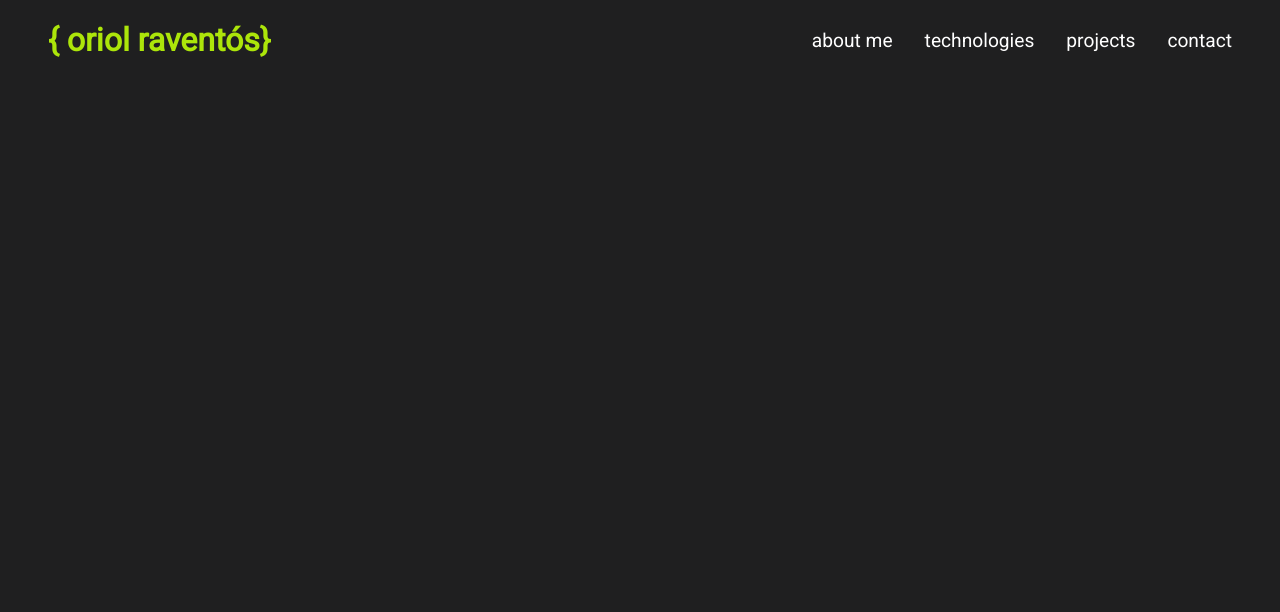
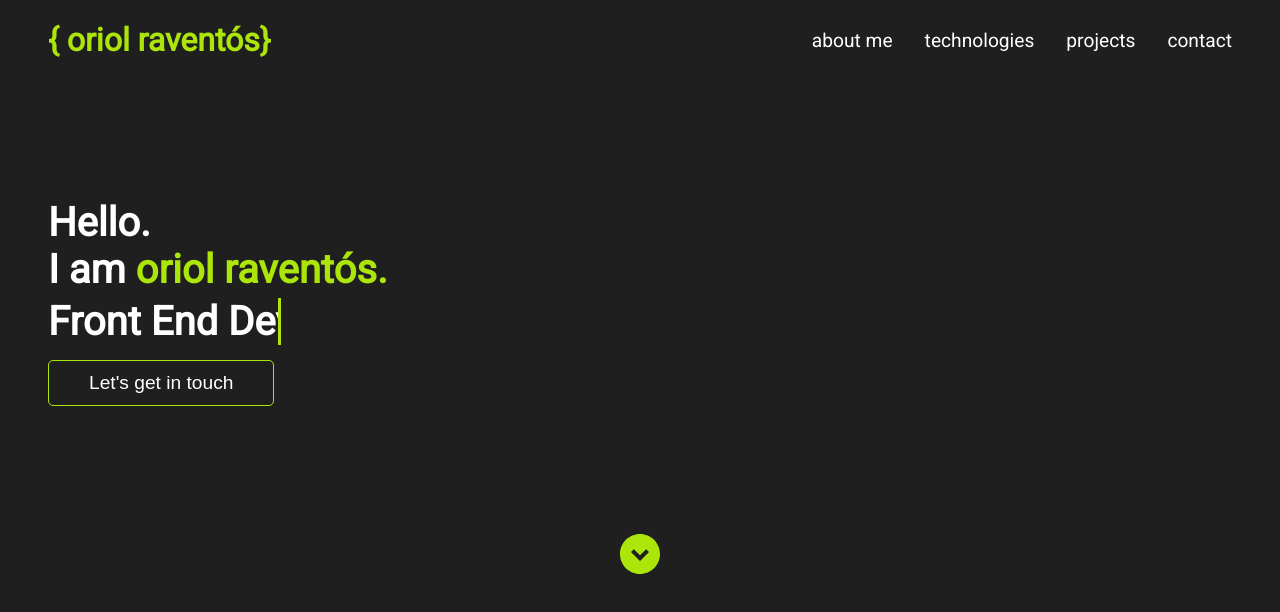
Before and after one commit to oriolraventosc/oriol-raventos-portfolio-front, a React (Create React App) app: page / in a window 1280 px wide. Shown: the top 612 px of the page. Built offline with nearby package versions, Linux system fonts and the light colour scheme.

Commit message:
Create hero component and it's test

```diff
--- a/package.json
+++ b/package.json
@@ -3,7 +3,11 @@
   "version": "0.1.0",
   "private": true,
   "dependencies": {
+    "@emotion/react": "^11.10.5",
+    "@emotion/styled": "^11.10.5",
     "@fontsource/roboto": "^4.5.8",
+    "@mui/icons-material": "^5.11.0",
+    "@mui/material": "^5.11.0",
     "@testing-library/jest-dom": "^5.16.5",
     "@testing-library/react": "^13.4.0",
     "@testing-library/user-event": "^13.5.0",
--- a/src/components/App/App.css
+++ /dev/null
@@ -1,38 +0,0 @@
-.App {
-  text-align: center;
-}
-
-.App-logo {
-  height: 40vmin;
-  pointer-events: none;
-}
-
-@media (prefers-reduced-motion: no-preference) {
-  .App-logo {
-    animation: App-logo-spin infinite 20s linear;
-  }
-}
-
-.App-header {
-  background-color: #282c34;
-  min-height: 100vh;
-  display: flex;
-  flex-direction: column;
-  align-items: center;
-  justify-content: center;
-  font-size: calc(10px + 2vmin);
-  color: white;
-}
-
-.App-link {
-  color: #61dafb;
-}
-
-@keyframes App-logo-spin {
-  from {
-    transform: rotate(0deg);
-  }
-  to {
-    transform: rotate(360deg);
-  }
-}
--- a/src/components/App/App.js
+++ b/src/components/App/App.js
@@ -1,10 +1,11 @@
 import Header from "../Header/Header";
-import "./App.css";
+import Hero from "../Hero/Hero";
 
 const App = () => {
   return (
     <div className="App">
       <Header />
+      <Hero />
     </div>
   );
 };
--- a/src/components/Header/Header.jsx
+++ b/src/components/Header/Header.jsx
@@ -20,14 +20,18 @@ const Header = () => {
           >
             <span className="header-mobile__title">{"{ or }"}</span>
           </a>
+          <div className="hamburger">
             <Hamburger
+              rounded
+              left="40px"
               aria-label="toggle-menu"
               direction="left"
-            size={24}
+              size={20}
               color="#fff"
               duration={0.1}
               onToggle={() => toggleMenu()}
             />
+          </div>
         </div>
         <div className={mainMenuButtonClassName} aria-label="portfolio-menu">
           <a
--- a/src/components/Header/HeaderStyled.jsx
+++ b/src/components/Header/HeaderStyled.jsx
@@ -2,6 +2,10 @@ import styled from "styled-components";
 import MainTheme from "../../styles/ThemeStyles";
 
 const HeaderStyled = styled.header`
+  .hamburger {
+    position: relative;
+    left: 14px;
+  }
   .header-desktop {
     display: none;
   }
@@ -10,7 +14,6 @@ const HeaderStyled = styled.header`
     display: none;
   }
   .header-mobile {
-    padding-left: 10px;
     display: flex;
     flex-direction: row;
     align-items: center;
--- /dev/null
+++ b/src/components/Hero/Hero.jsx
@@ -0,0 +1,33 @@
+import ExpandCircleDownIcon from "@mui/icons-material/ExpandCircleDown";
+import HeroStyled from "./HeroStyled";
+
+const Hero = () => {
+  return (
+    <>
+      <HeroStyled>
+        <div className="hero">
+          <p>Hello.</p>
+          <span>
+            I am <h1>oriol raventós.</h1>
+          </span>
+          <div className="hero__typed-out">
+            <p className="hero__typed-erase" aria-label="front end developer">
+              Front End Developer
+            </p>
+          </div>
+          <button>Let's get in touch</button>
+        </div>
+      </HeroStyled>
+      <div className="next-button">
+        <ExpandCircleDownIcon
+          className="next-button-icon"
+          sx={{
+            fontSize: "3rem",
+          }}
+        />
+      </div>
+    </>
+  );
+};
+
+export default Hero;
--- /dev/null
+++ b/src/components/Hero/HeroStyled.jsx
@@ -0,0 +1,128 @@
+import styled from "styled-components";
+import MainTheme from "../../styles/ThemeStyles";
+
+const HeroStyled = styled.section`
+  display: flex;
+  justify-content: left;
+  align-items: center;
+  height: 300px;
+  @media (min-width: 426px) {
+    height: 400px;
+  }
+  @media (min-width: 800px) {
+    height: 450px;
+  }
+  .hero {
+    display: flex;
+    flex-direction: column;
+    align-items: center;
+    justify-content: left;
+    p,
+    span,
+    h1 {
+      color: ${MainTheme.colors.mainWhite};
+      font-size: 1.5rem;
+      font-weight: 800;
+      @media (min-width: 426px) {
+        font-size: 2rem;
+      }
+      @media (min-width: 800px) {
+        font-size: 2.5rem;
+      }
+    }
+    h1 {
+      color: ${MainTheme.colors.mainGreen};
+    }
+    &__typed-out {
+      padding-top: 5px;
+      padding-bottom: 15px;
+      display: flex;
+      align-items: center;
+    }
+    &__typed-out p {
+      color: ${MainTheme.colors.mainWhite};
+      font-size: 1.5rem;
+      @media (min-width: 426px) {
+        font-size: 2rem;
+      }
+      @media (min-width: 800px) {
+        font-size: 2.5rem;
+      }
+      width: 0;
+      max-width: max-content;
+      overflow: hidden;
+      white-space: nowrap;
+      margin: 0;
+      border-right: 3px solid #ace50a;
+    }
+    &__typed-erase {
+      animation: 5s typing-erase 4s infinite, blink-caret 0.5s step-end infinite;
+    }
+  }
+
+  .hero:first-child {
+    display: block;
+    padding-bottom: 5px;
+  }
+  h1 {
+    display: inline-block;
+  }
+  p,
+  h1 {
+    margin: 0;
+  }
+
+  @keyframes typing-erase {
+    0% {
+      width: 0;
+    }
+    80% {
+      width: 100%;
+    }
+
+    90%,
+    100% {
+      width: 0;
+    }
+  }
+  @keyframes blink-caret {
+    from,
+    to {
+      border-color: transparent;
+    }
+    50% {
+      border-color: ${MainTheme.colors.mainGreen};
+    }
+  }
+  button {
+    color: ${MainTheme.colors.mainWhite};
+    border-radius: ${MainTheme.borderRadius};
+    border: 1.5px solid #ace50a;
+    background-color: ${MainTheme.colors.mainGrey};
+    padding-top: 0.7rem;
+    padding-bottom: 0.7rem;
+    font-size: 0.8rem;
+    font-weight: lighter;
+    padding-left: 1.5rem;
+    padding-right: 1.5rem;
+    @media (min-width: 426px) {
+      font-size: 1rem;
+      padding-left: 2.5rem;
+      padding-right: 2.5rem;
+    }
+    @media (min-width: 800px) {
+      font-size: 1.2rem;
+      padding-left: 2.5rem;
+      padding-right: 2.5rem;
+    }
+  }
+  button:hover {
+    background-color: ${MainTheme.colors.mainWhite};
+    border-color: ${MainTheme.colors.mainWhite};
+    color: ${MainTheme.colors.mainGrey};
+    cursor: pointer;
+    transition: 0.3s;
+  }
+`;
+
+export default HeroStyled;
--- a/src/index.js
+++ b/src/index.js
@@ -1,6 +1,6 @@
 import React from "react";
 import ReactDOM from "react-dom/client";
-import App from "../src/components/App/App.js";
+import App from "./components/App/App";
 import GlobalStyles from "./styles/globalStyles";
 import { ThemeProvider } from "styled-components";
 import MainTheme from "./styles/ThemeStyles.js";
--- a/src/styles/ThemeStyles.js
+++ b/src/styles/ThemeStyles.js
@@ -4,7 +4,7 @@ const MainTheme = {
     mainGreen: "#ACE50A",
     mainWhite: "#fff",
   },
-  borderRadius: "15px",
+  borderRadius: "5px",
 };
 
 export default MainTheme;
--- a/src/styles/globalStyles.js
+++ b/src/styles/globalStyles.js
@@ -24,8 +24,8 @@ body {
   padding-right: 1rem;
   padding-left: 1rem;
   @media (min-width: 426px) {
-  padding-right: 1.5rem;
-  padding-left: 1.5rem;
+  padding-right: 1rem;
+  padding-left: 1rem;
   }
   @media (min-width: 800px) {
   padding-right: 3rem;
@@ -38,6 +38,19 @@ ul {
 li {
   list-style: none;
 }
+.next-button {
+  display: flex;
+  justify-content: center;
+  align-items: center;
+}
+.next-button-icon {
+  color: #ACE50A;
+}
+.next-button-icon:hover {
+  color: #fff;
+  cursor: pointer;
+  transition: 0.3s;
+}
 `;
 
 export default GlobalStyles;
```
Also changed, not shown: 2 other files (tests, documents, lock files or other folders). Lines whose indentation alone changed are shown as unchanged.
